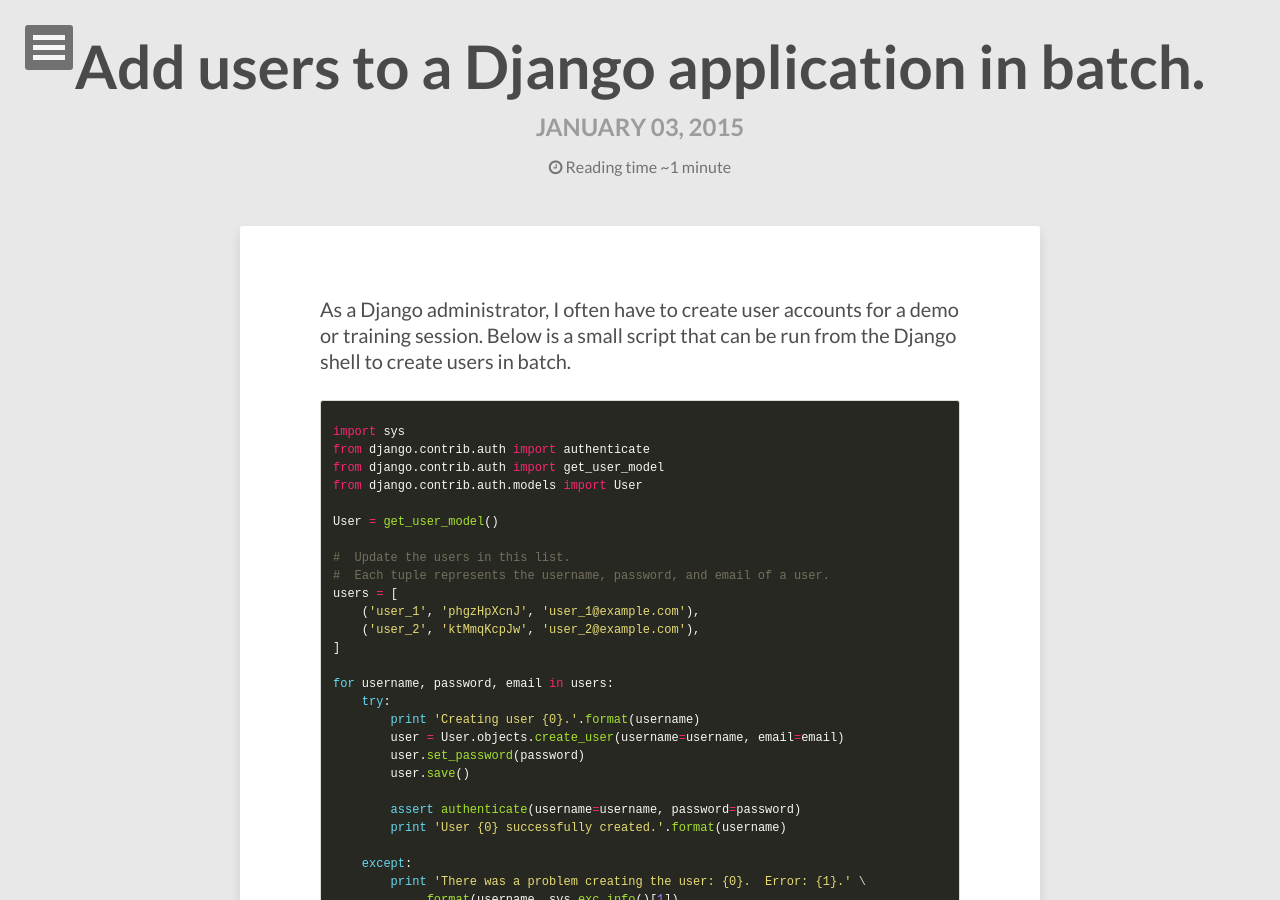
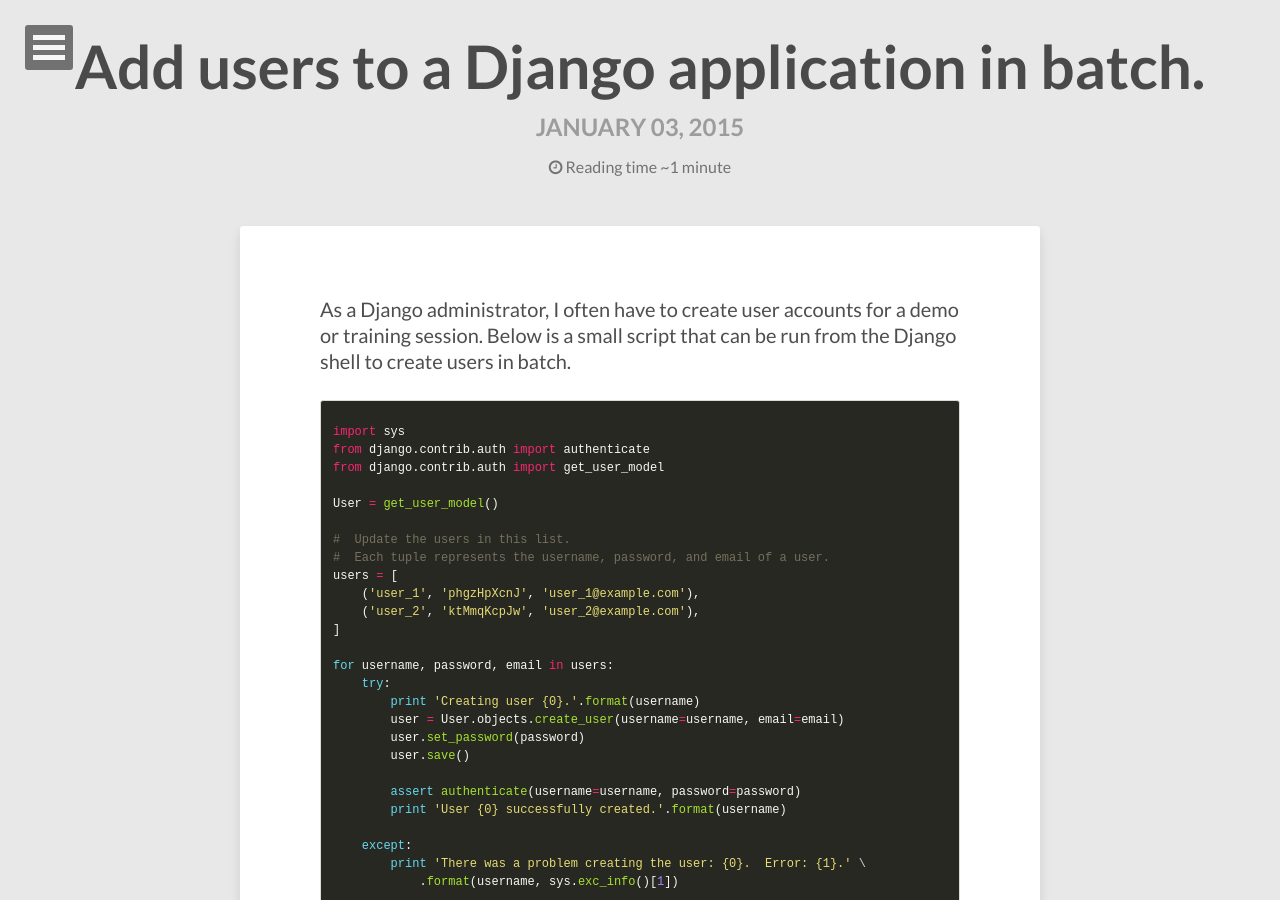
Before and after one commit to garnertb/garnertb.github.io, a Jekyll site: the page built from _posts/2015-01-03-add-users-to-a-django-application-in-batch.md, in a window 1280 px wide and 900 px high. Built offline with Jekyll 4.4.1, drawn with Linux system fonts in a browser that asks for light colours; nearby versions of some CDN libraries; comment, search, counter and statistics services are not loaded.

Commit message:
Remove un-needed import.

```diff
--- a/_posts/2015-01-03-add-users-to-a-django-application-in-batch.md
+++ b/_posts/2015-01-03-add-users-to-a-django-application-in-batch.md
@@ -13,7 +13,6 @@
 import sys
 from django.contrib.auth import authenticate
 from django.contrib.auth import get_user_model
-from django.contrib.auth.models import User
 
 User = get_user_model()
 
```
